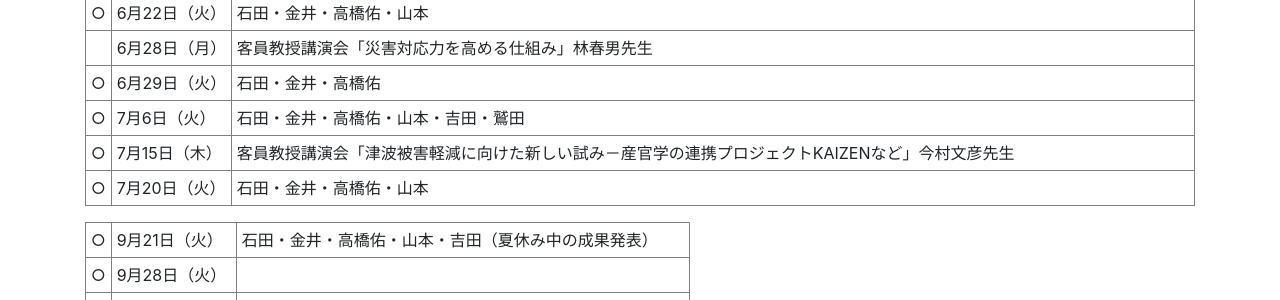
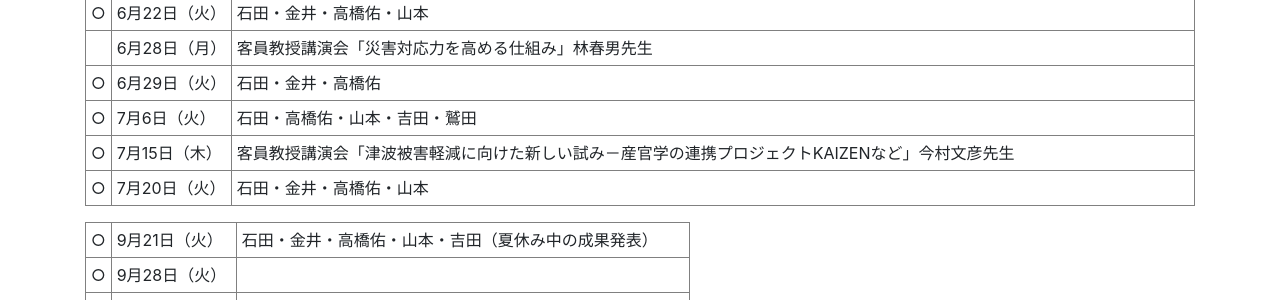
Before and after one commit to tkhslab/tkhslab.github.io, a Jekyll site: the page built from forstudents.md, in a window 1280 px wide and 900 px high, scrolled down 2110 px. Shown: the part 152-452 px from the top of the window. Built offline with Jekyll 4.4.1, drawn with Linux system fonts in a browser that asks for light colours; nearby versions of some CDN libraries.

Commit message:
update general seminar

```diff
--- a/forstudents.md
+++ b/forstudents.md
@@ -149,7 +149,7 @@
 <td>○</td><td>6月29日（火）</td><td>石田・金井・高橋佑</td>
 </tr>
 <tr>
-<td>○</td><td>7月6日（火）</td><td>石田・金井・高橋佑・山本・吉田・鷲田</td>
+<td>○</td><td>7月6日（火）</td><td>石田・高橋佑・山本・吉田・鷲田</td>
 </tr>
 <tr>
 <td>○</td><td>7月15日（木）</td><td>客員教授講演会「津波被害軽減に向けた新しい試み－産官学の連携プロジェクトKAIZENなど」今村文彦先生</td>
```
